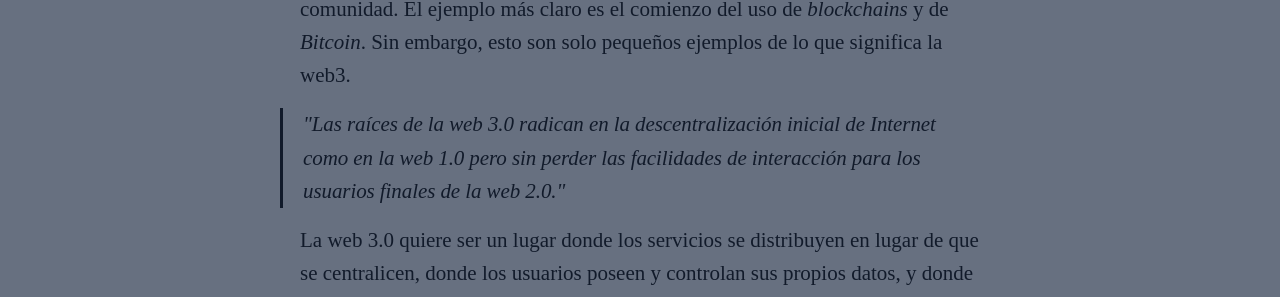
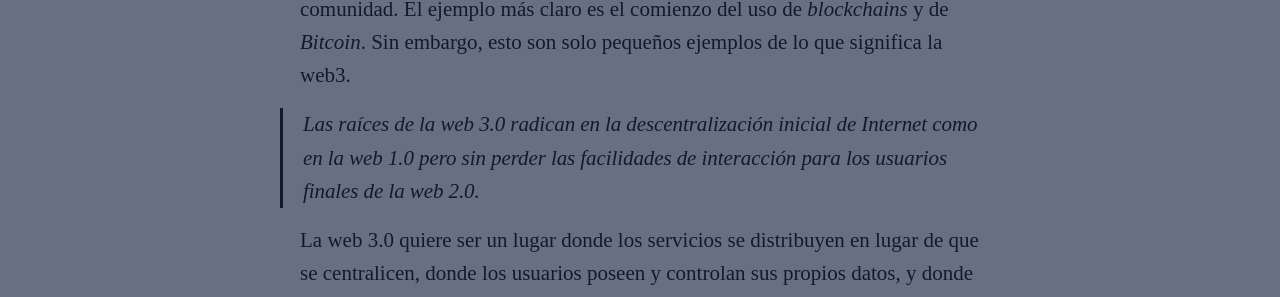
Before and after one commit to planaspa/planaspa.github.io, a Jekyll site: the page built from _posts/2021-01-24-Web3.md, in a window 1280 px wide and 900 px high, scrolled down 3177 px. Shown: the part 148-445 px from the top of the window. Built offline with Jekyll 4.4.1, drawn with Linux system fonts in a browser that asks for light colours; nearby versions of some CDN libraries; comment, search, counter and statistics services are not loaded.

Commit message:
Removed typo form new post

```diff
--- a/_posts/2021-01-24-Web3.md
+++ b/_posts/2021-01-24-Web3.md
@@ -50,7 +50,7 @@ Consecuencias de todos estos problemas que todos hemos podido sufrir alguna vez
 
 Es posible que el péndulo esté comenzando su viaje de regreso hacia un Internet descentralizado, gobernado por protocolos abiertos controlados de nuevo por la comunidad. El ejemplo más claro es el comienzo del uso de *blockchains* y de *Bitcoin*. Sin embargo, esto son solo pequeños ejemplos de lo que significa la web3.
 
-{% include posts/block_text.html text='"Las raíces de la web 3.0 radican en la descentralización inicial de Internet como en la web 1.0 pero sin perder las facilidades de interacción para los usuarios finales de la web 2.0."' %}
+{% include posts/block_text.html text='Las raíces de la web 3.0 radican en la descentralización inicial de Internet como en la web 1.0 pero sin perder las facilidades de interacción para los usuarios finales de la web 2.0.' %}
 
 La web 3.0 quiere ser un lugar donde los servicios se distribuyen en lugar de que se centralicen, donde los usuarios poseen y controlan sus propios datos, y donde los *players* más pequeños no pierden sus negocios dependiendo de los cambios de normas de *players* más grandes y de sus opiniones.
 
```
